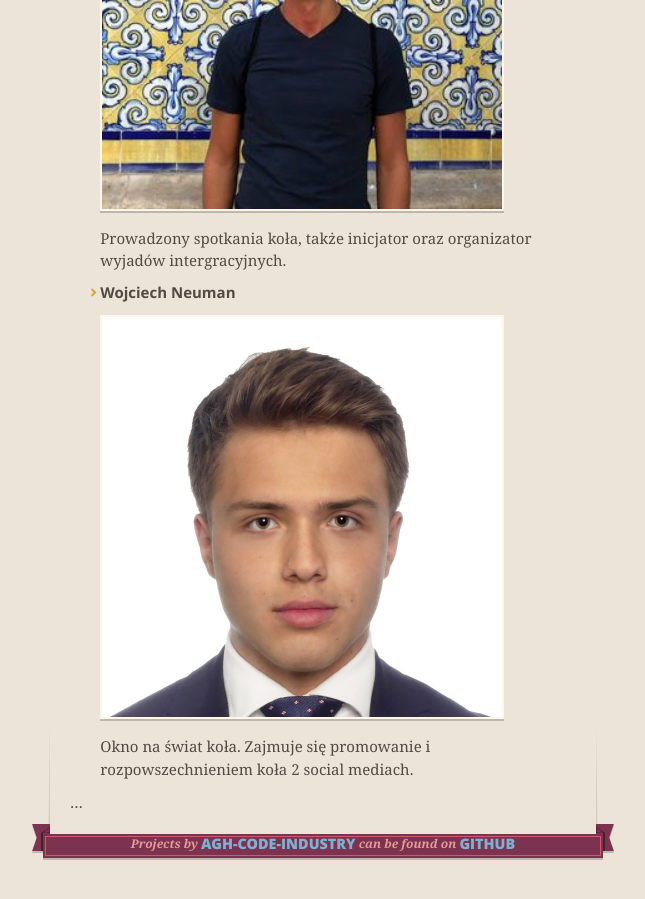
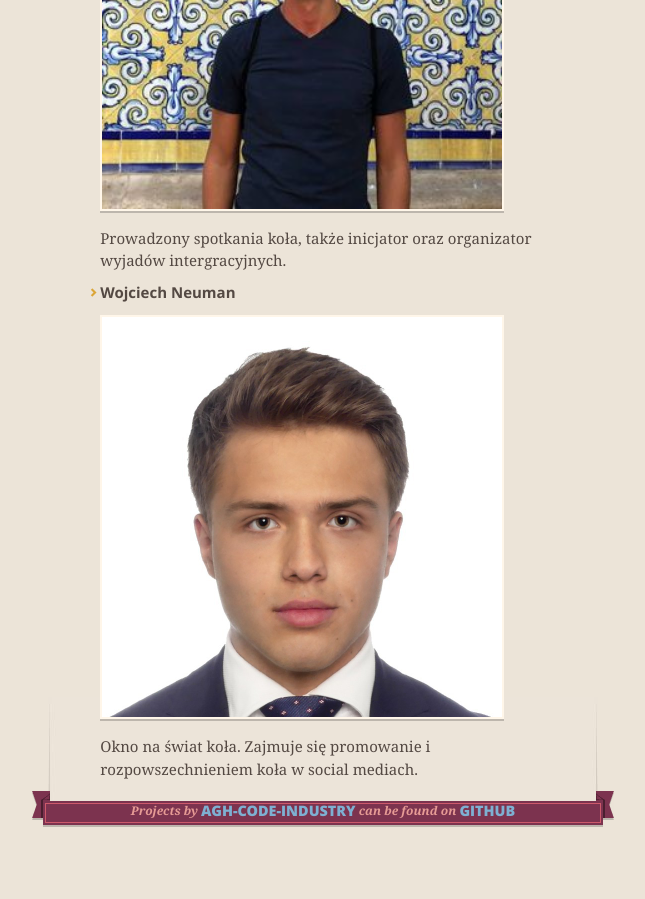
Before and after one commit to AGH-Code-Industry/AGH-Code-Industry.github.io, a Jekyll site: the page built from index.md, in a window 1280 px wide and 900 px high, scrolled down 11839 px. Shown: the whole window, without its empty margins (317-962 px from the left). Built offline with Jekyll 4.4.1, drawn with Linux system fonts in a browser that asks for light colours; the repository's description, which GitHub fills in, is left out; our own code applies the rules of GitHub Pages for plain Markdown files; after the commit the page ends 12706 px from its top, so only the background shows below that.

Commit message:
poprawki

```diff
--- a/_layouts/default.html
+++ b/_layouts/default.html
@@ -25,7 +25,7 @@
 
   <body>
     <div class="shell">
-
+      <a id="forkme_banner" href="{{ site.github.owner_url }}">View on GitHub</a>
       <header>
         <span class="ribbon-outer">
           <span class="ribbon-inner">
--- a/index.md
+++ b/index.md
@@ -174,6 +174,4 @@ Cofasz się do lat 80, gdzie jadąc Ford Ranger próbujesz w najpeszy sposób wy
 
   <img src="images/WojciechNeuman.jpeg"  width="400" height="400">
 
-  Okno na świat koła. Zajmuje się promowanie i rozpowszechnieniem koła 2 social mediach.
-
-...
+  Okno na świat koła. Zajmuje się promowanie i rozpowszechnieniem koła w social mediach.
```
